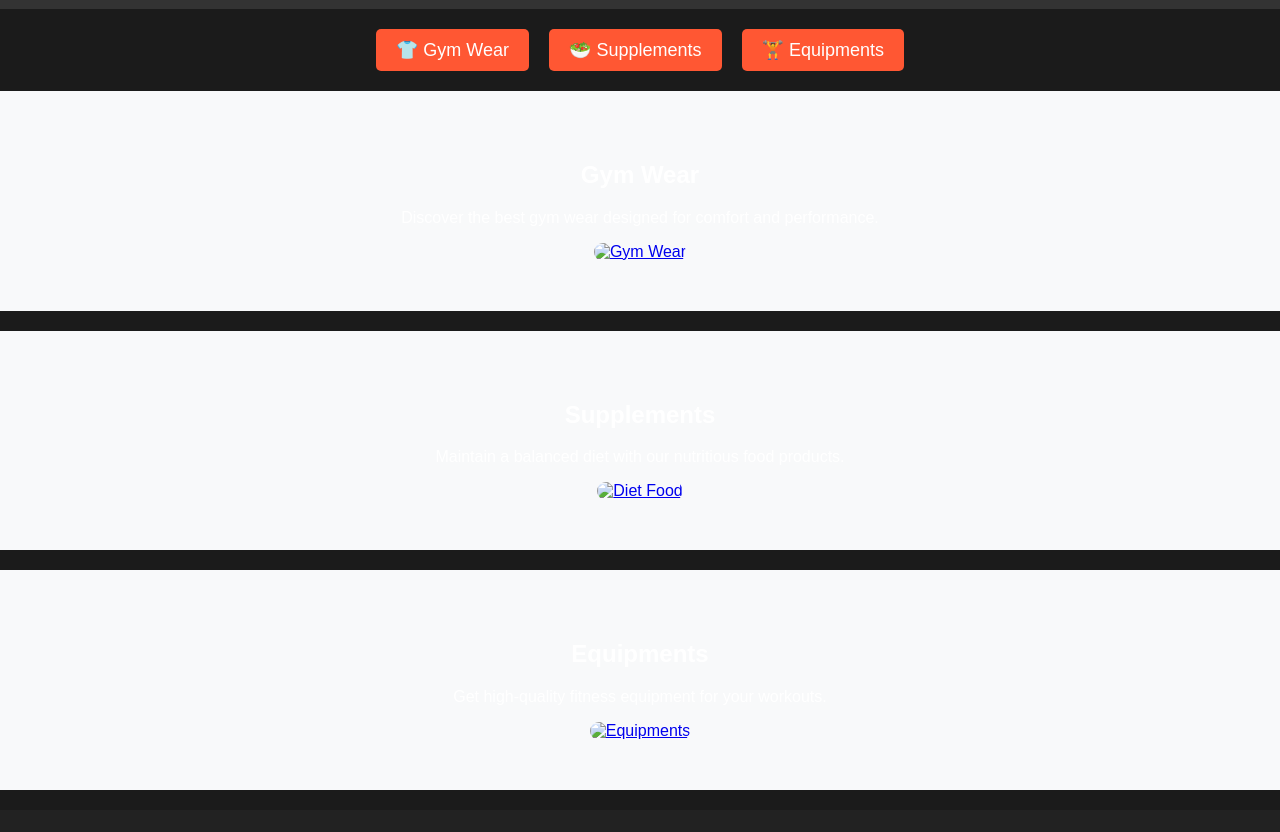
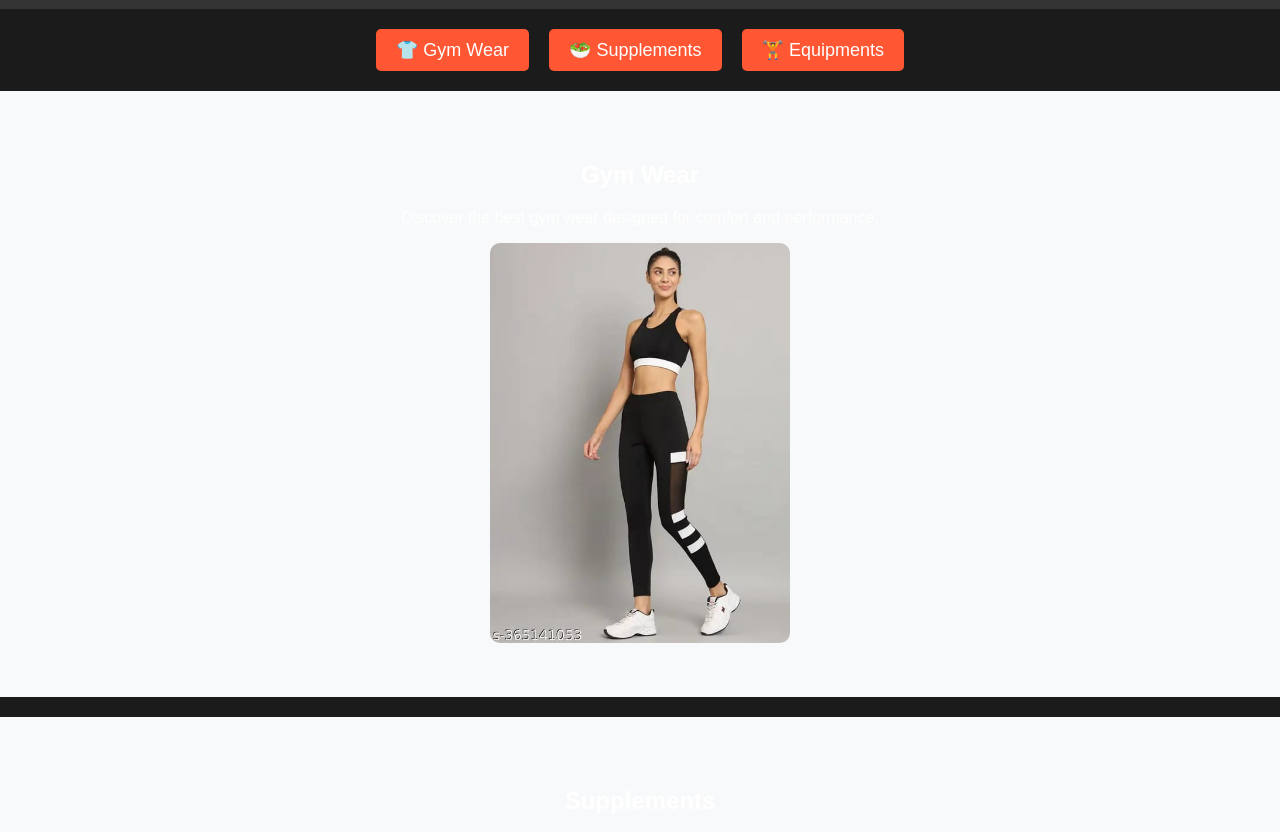
Before and after one commit to anamika127721/Fit-Mind-2.0, a plain HTML site: page products phy.html in a window 1280 px wide. Shown: the part 79-911 px from the top of the page. Drawn offline with Linux system fonts and the light colour scheme.

Commit message:
Update products phy.html

```diff
--- a/products phy.html
+++ b/products phy.html
@@ -28,7 +28,7 @@
     <h2>Gym Wear</h2>
     <p>Discover the best gym wear designed for comfort and performance.</p>
     <a href="https://amzn.in/d/fZNMmXr" target="_blank">
-        <img src="images/gym_wear.jpeg" alt="Gym Wear">
+        <img src="gym_wear.jpeg" alt="Gym Wear">
     </a>
 </section>
 
@@ -37,7 +37,7 @@
     <h2>Supplements</h2>
     <p>Maintain a balanced diet with our nutritious food products.</p>
     <a href="https://amzn.in/d/fyS2NZU" target="_blank">
-        <img src="images/diet_food.jpeg" alt="Diet Food">
+        <img src="diet_food.jpeg" alt="Diet Food">
     </a>
 </section>
 
@@ -46,7 +46,7 @@
     <h2>Equipments</h2>
     <p>Get high-quality fitness equipment for your workouts.</p>
     <a href="https://amzn.in/d/5PElhkg" target="_blank">
-        <img src="images/equipment.jpeg" alt="Equipments">
+        <img src="equipment.jpeg" alt="Equipments">
     </a>
 </section>
 
```
